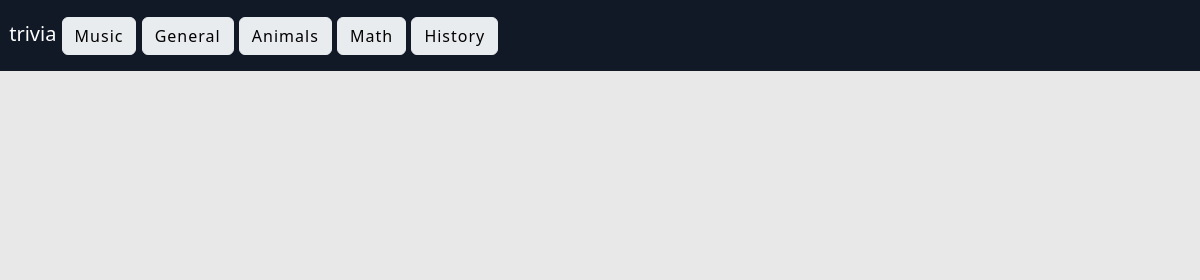
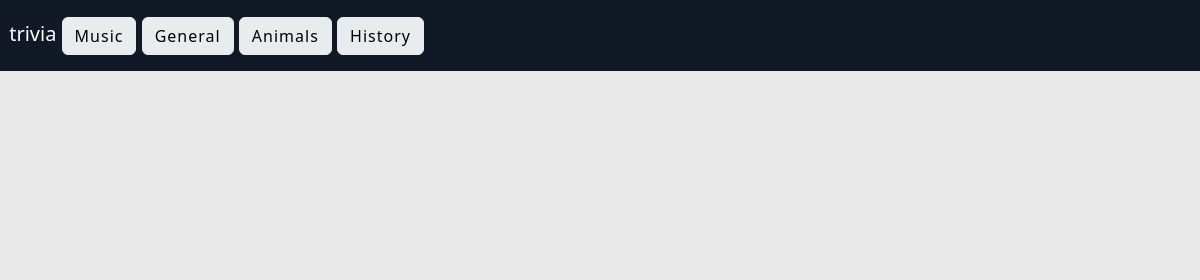
Before and after one commit to smithtaylord/trivia, a website with bundled scripts: page index.html in a window 1280 px wide. Shown: the top 280 px of the page, 80-1280 px from the left. Built offline with nearby package versions, Linux system fonts and the light colour scheme; a script that the page names is missing.

```diff
--- a/index.html
+++ b/index.html
@@ -25,7 +25,6 @@
         <button class="btn btn-light" onclick="app.questionsController.getQuestions('12')">Music</button>
         <button class="btn btn-light" onclick="app.questionsController.getQuestions('9')">General</button>
         <button class="btn btn-light" onclick="app.questionsController.getQuestions('27')">Animals</button>
-        <button class="btn btn-light" onclick="app.questionsController.getQuestions('19')">Math</button>
         <button class="btn btn-light" onclick="app.questionsController.getQuestions('23')">History</button>
       </a>
     </nav>
```
